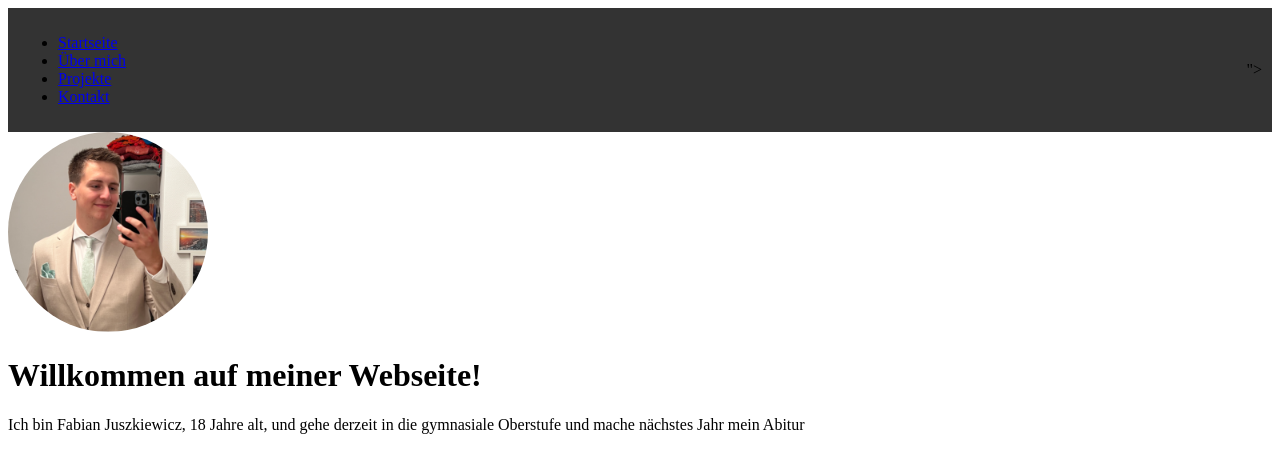
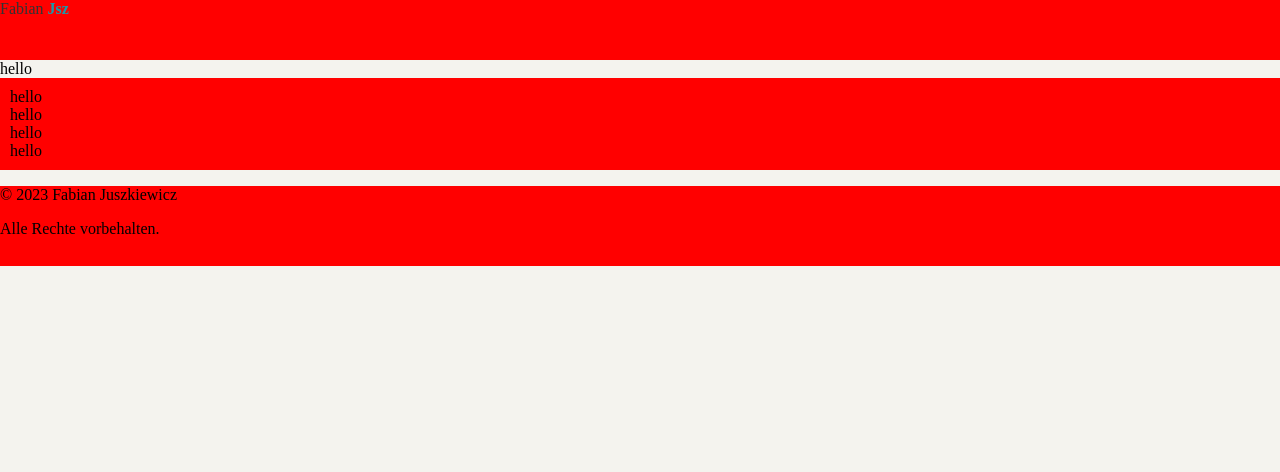
Before and after one commit to Fabianjsz/008-website, a plain HTML site: page index.html in a window 1280 px wide. Drawn offline with Linux system fonts and the light colour scheme.

Commit message:
added to the base website structure

```diff
--- a/index.html
+++ b/index.html
@@ -1,24 +1,32 @@
 <!DOCTYPE html>
-<html lang="en">
+<html lang="de">
 <head>
     <meta charset="UTF-8">
+    <meta name="viewport" content="width=device-width, initial-scale=1.0">
     <title>Fabian Juszkiewicz</title>
     <link rel="stylesheet" href="style.css">
 </head>
 <body>
-<div class="navigation">
-    <ul>
-        <li><a href="index.html">Startseite</a></li>
-        <li><a href="about.html">Über mich</a></li>
-        <li><a href="projects.html">Projekte</a></li>
-        <li><a href="contact.html">Kontakt</a></li>
-    </ul>">
+    <header class="header-main">
+        <div></div>
+        <nav></nav>
+        <div class="logo">Fabian <jsz class="jsz">Jsz</jsz></div>
+    </header>
 
-</div>
+    <section>
+        hello
+    </section>
+    <nav class="navigation">
+        hello<br>
+        hello<br>
+        hello<br>
+        hello<br>
 
-<img src="Fabianjsz.png" alt="Fabian Juszkiewicz" class="circle_image">
+    </nav>
 
-<h1>Willkommen auf meiner Webseite!</h1>
-<p>Ich bin Fabian Juszkiewicz, 18 Jahre alt, und gehe derzeit in die gymnasiale Oberstufe und mache nächstes Jahr mein Abitur</p>
+    <footer>
+        <p>© 2023 Fabian Juszkiewicz</p>
+        <p>Alle Rechte vorbehalten.</p>
+    </footer>
 </body>
 </html>
--- a/style.css
+++ b/style.css
@@ -1,9 +1,15 @@
+body {
+  font-family: 'Futura Std Condensed Light', serif;
+  margin: 0;
+  padding: 0;
+  background-color: #F4F3EE;
+}
 .navigation {
   display: flex;
-  justify-content: space-between;
+  justify-content: left;
   align-items: center;
   padding: 10px;
-  background-color: #333;
+  background-color: #ff0000;
 }
 
 .circle_image {
@@ -13,3 +19,34 @@
   overflow: hidden;
     object-fit: cover;
 }
+
+.centered {
+  display: flex;
+  justify-content: center;
+  align-items: center;
+  height: 100vh;
+}
+
+
+
+.header-main {
+  width: 100%;
+  height: 60px;
+  background-color: #ff0000;
+}
+
+.logo {
+  color: #333;
+
+}
+
+jsz {
+  color: #1B9AAA;
+  font-weight: bold;
+}
+
+footer {
+  width: 100%;
+  height: 80px;
+  background-color: #ff0000;
+}
```
Also changed, not shown: test.html (added, +18 -0 lines).
